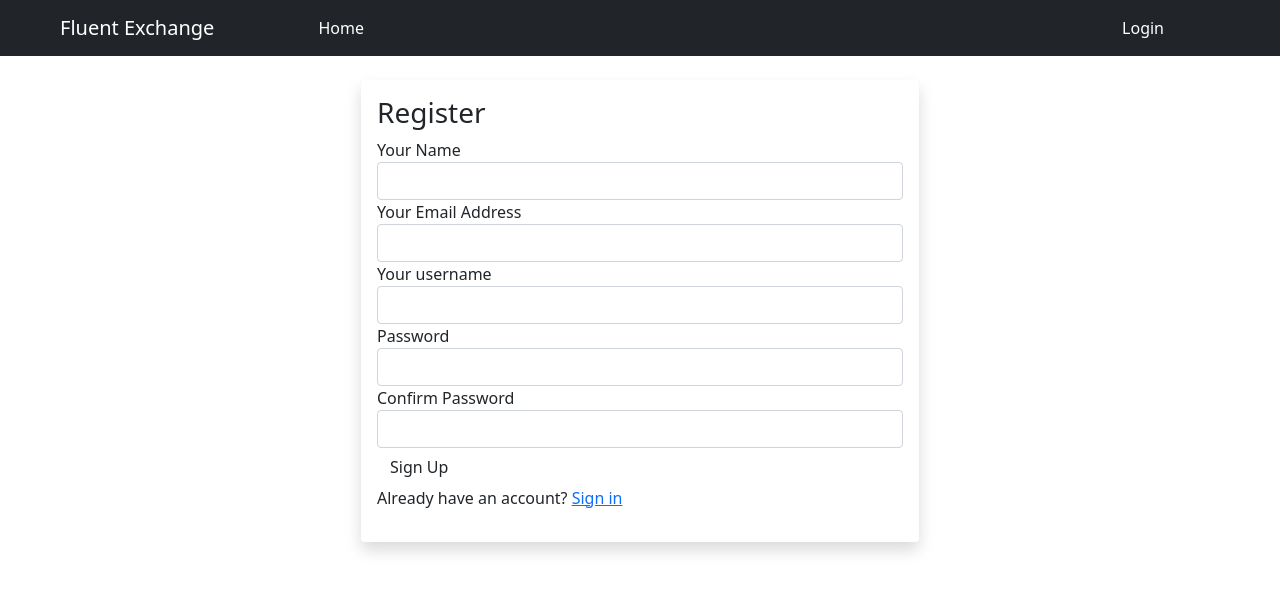
After one commit to githaefrancis/fluent-exchange, a Flask app: template app/templates/auth/register.html in a window 1280 px wide. The commit adds this page. Shown: the top 592 px of the page. Run offline with Flask 2, Linux system fonts and the light colour scheme; the template is opened without the code that fills it: values that come from a table or form of the project are taken from there, others are empty; some libraries are stand-ins or nearby versions.

Commit message:
add authentication forms

```diff
--- a/app/auth/forms.py
+++ b/app/auth/forms.py
@@ -0,0 +1,32 @@
+from flask_wtf import FlaskForm
+
+
+from wtforms import StringField,PasswordField,SubmitField,BooleanField
+from wtforms.validators import InputRequired,Email,EqualTo
+
+
+from wtforms import ValidationError
+
+from ..models import User
+
+class RegistrationForm(FlaskForm):
+  name=StringField('Your Name',validators=[InputRequired()])
+  email=StringField('Your Email Address',validators=[InputRequired(),Email()])
+  username=StringField('Your username',validators=[InputRequired()])
+  password=PasswordField('Password',validators=[InputRequired(),EqualTo('password_confirm',message='Password must match')])
+  password_confirm=PasswordField('Confirm Password',validators=[InputRequired()])
+  submit=SubmitField('Sign Up')
+
+  def validate_email(self,data_field):
+    if User.query.filter_by(email=data_field.data).first():
+      raise ValidationError('There is an account with that email ')
+
+  def validate_username(self,data_field):
+    if User.query.filter_by(email=data_field.data).first():
+      raise ValidationError('Username is taken')
+
+
+class LoginForm(FlaskForm):
+  email=StringField('Your Email Address',validators=[InputRequired(),Email()])
+  password=PasswordField('Password',validators=[InputRequired()])
+  submit=SubmitField('Sign In')
--- /dev/null
+++ b/app/templates/auth/register.html
@@ -0,0 +1,14 @@
+{% extends 'base.html' %}
+{% import 'bootstrap/wtf.html' as wtf %}
+
+{% block authentication %}
+
+<div class="container d-flex justify-content-center">
+  <div class="card col-lg-6 col-12 p-lg-3 p-2 mt-4 shadow border-0">
+    <h3 class="center">Register</h3>
+    {{wtf.quick_form(register_form)}}
+    <p>Already have an account?   <a href="{{url_for('auth.login')}}">Sign in</a></p>
+  </div>
+</div>
+
+{% endblock %}
--- a/app/templates/base.html
+++ b/app/templates/base.html
@@ -19,20 +19,25 @@
   {% endblock %}
 
   {% block header %}
-  {%include 'header.html'%}
+
+  {% endblock %}
+
+  {% block authentication %}
+
+
   {% endblock %}
 
   <div class="container">
     <div class="row pt-3">
   <div class="col-lg-8">
-    <h1>Blog Posts</h1>
+
     {% block content%}
 
   {% endblock %}
 </div>
 
 <div class="col-lg-4">
-  <h3>Featured</h3>
+
   {% block sidebar %}
 
 
--- a/manage.py
+++ b/manage.py
@@ -2,7 +2,7 @@ from app import create_app,db
 from flask_migrate import Migrate
 import unittest
 from app.models import User,Role,Post,Comment
-app=create_app('test')
+app=create_app('development')
 
 migrate=Migrate()
 
```
Also changed, not shown: app/__init__.py (+7 -0 lines), app/auth/views.py (+16 -4 lines), app/templates/auth/login.html (added, +14 -0 lines), app/templates/index.html (+8 -1 lines).
